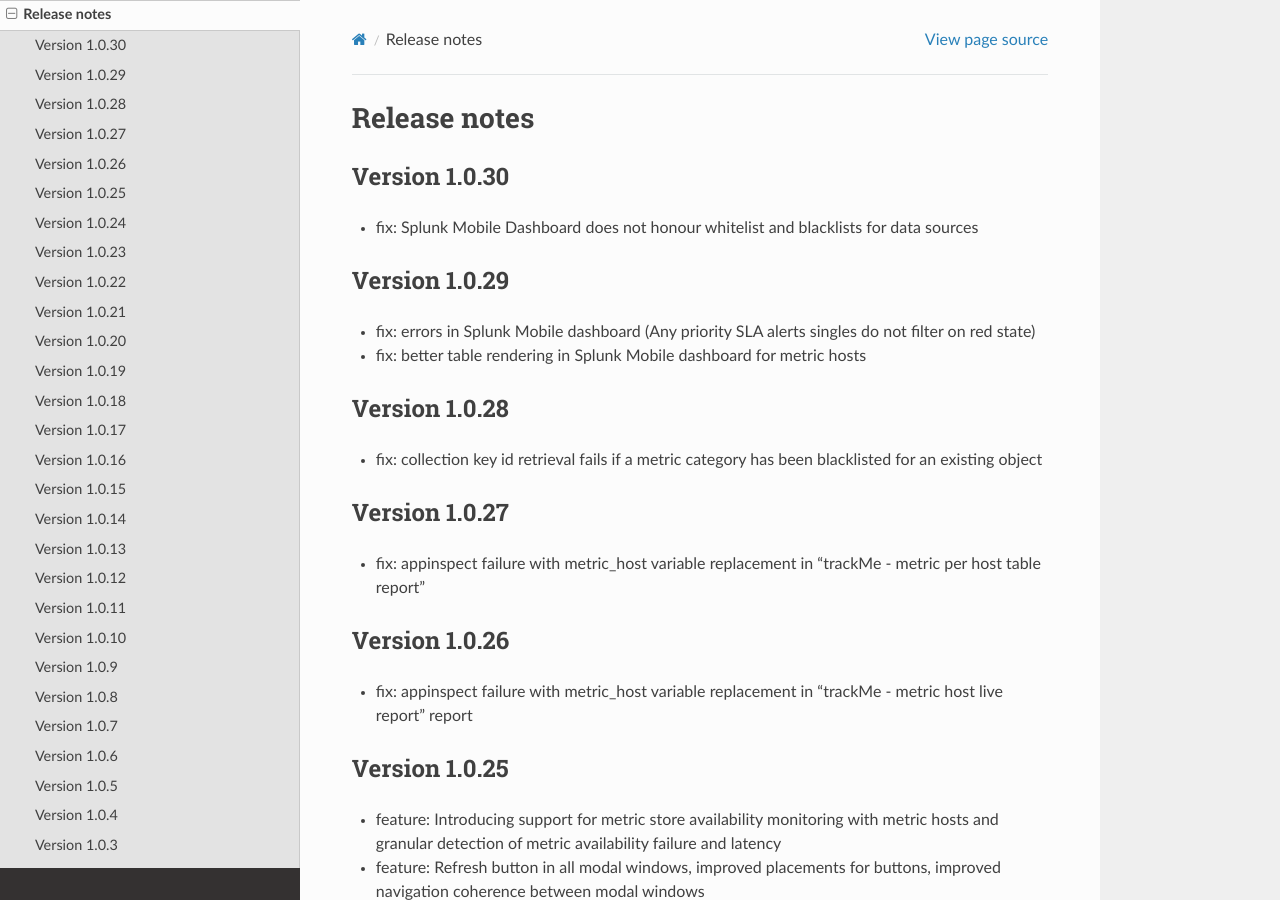
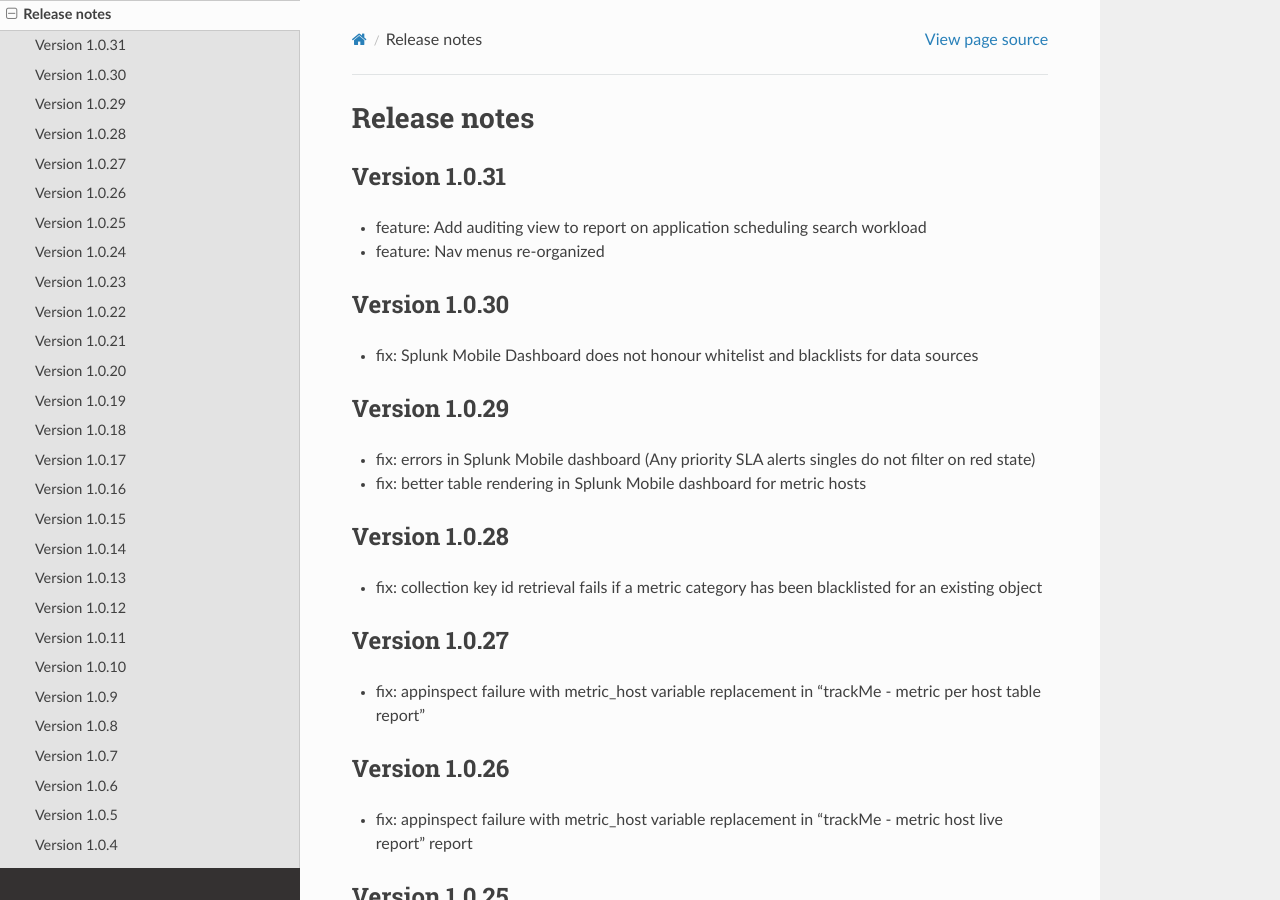
Before and after one commit to guilhemmarchand/trackme, a Sphinx documentation site: the page built from docs/releasenotes.rst, in a window 1280 px wide and 900 px high. Built offline with Sphinx 7.4.7 and the Read the Docs theme 2.0.0, drawn with Linux system fonts in a browser that asks for light colours.

Commit message:
Work in progress

```diff
--- a/docs/releasenotes.rst
+++ b/docs/releasenotes.rst
@@ -1,5 +1,11 @@
 Release notes
 #############
+
+Version 1.0.31
+==============
+
+- feature: Add auditing view to report on application scheduling search workload
+- feature: Nav menus re-organized
 
 Version 1.0.30
 ==============
```
Also changed, not shown: 5 other files.
